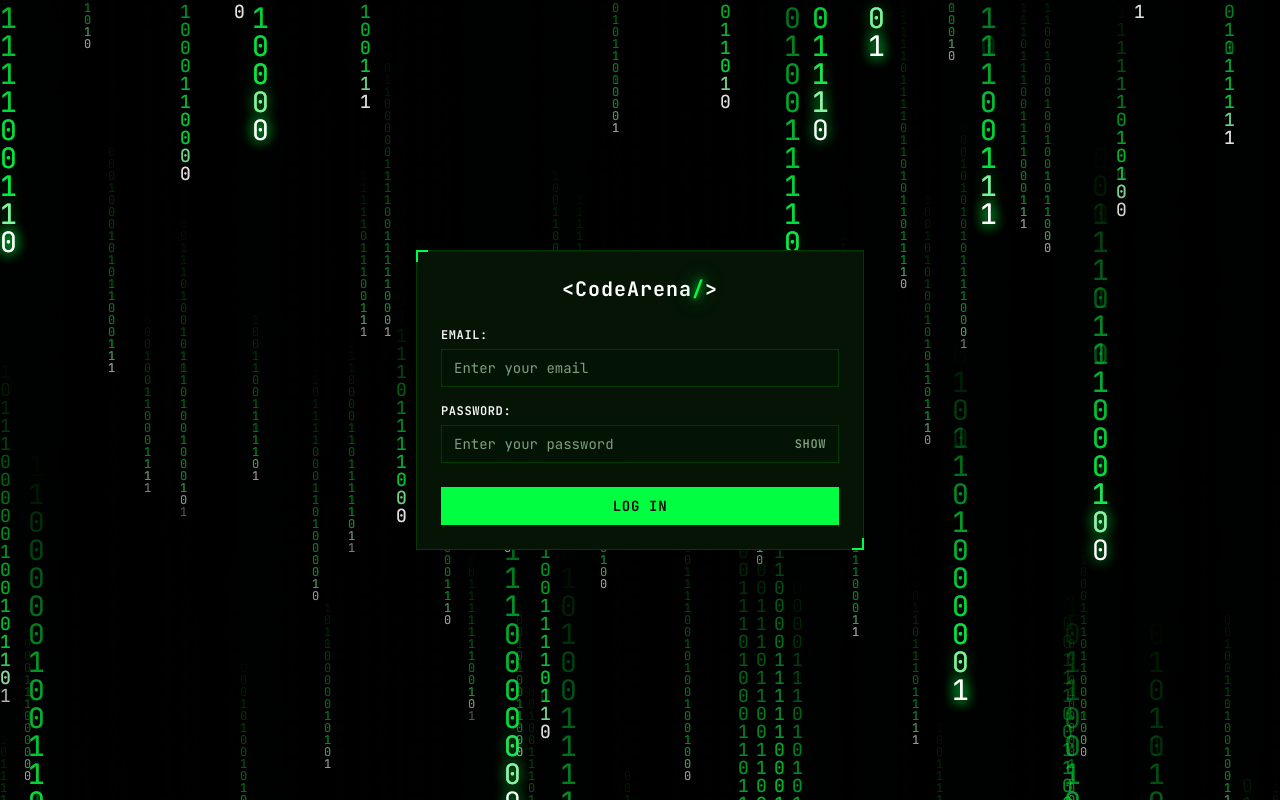
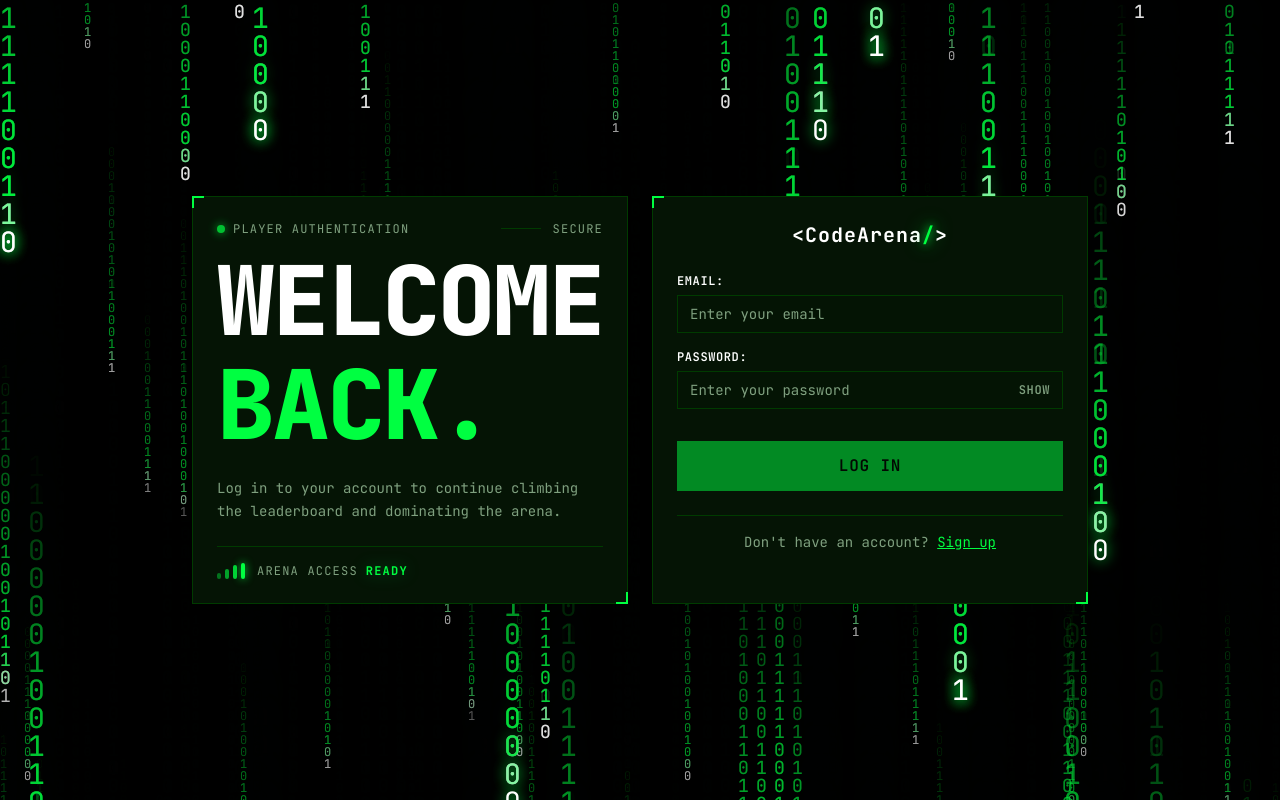
Before and after one commit to lysql3/ft_transcendence, a React (Vite) app in the folder frontend/: page /login in a window 1280 px wide. Built offline with nearby package versions, Linux system fonts and the light colour scheme.

Commit message:
finish both the form pages waiting just for the api

```diff
--- a/frontend/src/features/auth/components/LoginForm.tsx
+++ b/frontend/src/features/auth/components/LoginForm.tsx
@@ -1,22 +1,28 @@
-import { Card, CardHeader, CardContent } from "@/components/ui/Card";
+import {
+  Card,
+  CardHeader,
+  CardContent,
+  CardFooter,
+} from "@/components/ui/Card";
 import { Input } from "@/components/ui/Input";
 import { Logo } from "@/components/ui/Logo";
 import { Button } from "@/components/ui/Button";
 import { useForm } from "react-hook-form";
 import { zodResolver } from "@hookform/resolvers/zod";
-import { registerSchema } from "@/features/auth/schemas/auth";
+import { LoginSchema, type LoginFormData } from "@/features/auth/schemas/auth";
+import { Link } from "react-router-dom";
 
 export const LoginForm = ({ className }: { className?: string }) => {
   const {
     register,
     handleSubmit,
-    formState: { errors },
-  } = useForm({
+    formState: { errors, isSubmitting, isValid },
+  } = useForm<LoginFormData>({
     mode: "onBlur",
-    resolver: zodResolver(registerSchema),
+    resolver: zodResolver(LoginSchema),
   });
 
-  const onSubmit = (data: any) => {
+  const onSubmit = async (data: LoginFormData) => {
     console.log("Form submitted successfully:", data);
   };
 
@@ -26,15 +32,18 @@ export const LoginForm = ({ className }: { className?: string }) => {
         <Logo />
       </CardHeader>
       <CardContent>
-        <form onSubmit={handleSubmit(onSubmit)} noValidate className="flex flex-col gap-4">
-
+        <form
+          onSubmit={handleSubmit(onSubmit)}
+          noValidate
+          className="flex flex-col gap-4"
+        >
           <Input
             label="Email:"
             type="email"
             id="email"
             placeholder="Enter your email"
             {...register("email")}
-            error={errors.email?.message as string}
+            error={errors.email?.message}
           />
 
           <Input
@@ -42,16 +51,31 @@ export const LoginForm = ({ className }: { className?: string }) => {
             type="password"
             id="password"
             {...register("password")}
-            error={errors.password?.message as string}
+            error={errors.password?.message}
             placeholder="Enter your password"
           />
           <div className="flex justify-center mt-2">
-            <Button type="submit" variant="solid" className="w-full">
+            <Button
+              type="submit"
+              variant="solid"
+              size="lg"
+              loading={isSubmitting}
+              disabled={!isValid || isSubmitting}
+              className="mt-2 w-full"
+            >
               Log in
             </Button>
           </div>
         </form>
       </CardContent>
+      <CardFooter className="justify-center">
+        <p className="text-center text-sm text-muted-foreground">
+          Don't have an account?{" "}
+          <Link to="/signup" className="text-accent underline">
+            Sign up
+          </Link>
+        </p>
+      </CardFooter>
     </Card>
   );
 };
--- a/frontend/src/features/auth/components/SignUpForm.tsx
+++ b/frontend/src/features/auth/components/SignUpForm.tsx
@@ -1,10 +1,19 @@
-import { Card, CardHeader, CardContent, CardFooter } from "@/components/ui/Card";
+import {
+  Card,
+  CardHeader,
+  CardContent,
+  CardFooter,
+} from "@/components/ui/Card";
 import { Input } from "@/components/ui/Input";
 import { Logo } from "@/components/ui/Logo";
 import { Button } from "@/components/ui/Button";
 import { useForm } from "react-hook-form";
 import { zodResolver } from "@hookform/resolvers/zod";
-import { registerSchema } from "@/features/auth/schemas/auth";
+import {
+  RegisterSchema,
+  type RegisterFormData,
+} from "@/features/auth/schemas/auth";
+import { Link } from "react-router-dom";
 
 const linkClass =
   "text-accent underline underline-offset-4 transition-colors duration-(--duration) hover:text-accent/80";
@@ -13,25 +22,33 @@ export const SignUpForm = ({ className }: { className?: string }) => {
   const {
     register,
     handleSubmit,
-    formState: { errors, isSubmitting },
-  } = useForm({
+    formState: { errors, isSubmitting , isValid },
+  } = useForm<RegisterFormData>({
     mode: "onBlur",
-    resolver: zodResolver(registerSchema),
+    resolver: zodResolver(RegisterSchema),
   });
 
-  const onSubmit = async (data: any) => {
+  const onSubmit = async (data: RegisterFormData) => {
     console.log("Form submitted successfully:", data);
   };
 
   return (
     // flex-col lets this card stretch to the same height as its neighbour
-    <Card variant="solid" corners className={`flex flex-col ${className ?? ""}`}>
+    <Card
+      variant="solid"
+      corners
+      className={`flex flex-col ${className ?? ""}`}
+    >
       <CardHeader className="flex items-center justify-center pb-2">
         <Logo />
       </CardHeader>
 
       <CardContent className="flex-1">
-        <form onSubmit={handleSubmit(onSubmit)} noValidate className="flex flex-col gap-4">
+        <form
+          onSubmit={handleSubmit(onSubmit)}
+          noValidate
+          className="flex flex-col gap-4"
+        >
           <Input
             label="Username:"
             type="text"
@@ -72,7 +89,6 @@ export const SignUpForm = ({ className }: { className?: string }) => {
             error={errors.confirmPassword?.message as string}
           />
 
-          {/* Terms checkbox and its error */}
           <div className="flex flex-col gap-1 pt-1">
             <div className="flex items-start gap-2">
               <input
@@ -81,7 +97,10 @@ export const SignUpForm = ({ className }: { className?: string }) => {
                 {...register("terms")}
                 className="mt-0.5 size-4 shrink-0 cursor-pointer rounded-ui border-border bg-card accent-accent"
               />
-              <label htmlFor="terms" className="cursor-pointer select-none text-xs text-muted-foreground">
+              <label
+                htmlFor="terms"
+                className="cursor-pointer select-none text-xs text-muted-foreground"
+              >
                 I agree to the{" "}
                 <a href="/terms" className={linkClass}>
                   terms and conditions
@@ -95,7 +114,14 @@ export const SignUpForm = ({ className }: { className?: string }) => {
             )}
           </div>
 
-          <Button type="submit" variant="solid" size="lg" loading={isSubmitting} className="mt-2 w-full">
+          <Button
+            type="submit"
+            variant="solid"
+            size="lg"
+            loading={isSubmitting}
+            disabled={!isValid || isSubmitting}
+            className="mt-2 w-full"
+          >
             Sign up
           </Button>
         </form>
@@ -104,9 +130,9 @@ export const SignUpForm = ({ className }: { className?: string }) => {
       <CardFooter className="flex justify-center pt-4">
         <p className="text-center text-xs text-muted-foreground">
           Already have an account?{" "}
-          <a href="/login" className={linkClass}>
+          <Link to="/login" className={linkClass}>
             Log in
-          </a>
+          </Link>
         </p>
       </CardFooter>
     </Card>
--- a/frontend/src/features/auth/pages/LoginPage.tsx
+++ b/frontend/src/features/auth/pages/LoginPage.tsx
@@ -1,11 +1,78 @@
 import { LoginForm } from "@/features/auth/components/LoginForm";
 import { MatrixRain } from "@/components/ui/MatrixRain";
+import {
+  Card,
+  CardContent,
+  CardFooter,
+  CardHeader,
+} from "@/components/ui/Card";
+
+function WelcomeBackCard() {
+  return (
+    <Card
+      variant="solid"
+      corners
+      className="order-2 flex flex-col lg:order-1 max-w-md"
+    >
+      <CardHeader>
+        <div className="flex flex-wrap items-center justify-between gap-x-4 gap-y-2 text-xs tracking-widest text-muted-foreground">
+          <div className="flex items-center gap-2">
+            <span
+              aria-hidden="true"
+              className="size-2 rounded-full bg-accent shadow-[0_0_10px_var(--accent)] animate-pulse"
+            />
+            <span>PLAYER AUTHENTICATION</span>
+          </div>
+          <div className="flex items-center gap-3">
+            <span
+              aria-hidden="true"
+              className="hidden h-px w-10 bg-border sm:block"
+            />
+            <span>SECURE</span>
+          </div>
+        </div>
+      </CardHeader>
+      <CardContent className="flex-1">
+        <h1 className="text-4xl font-extrabold uppercase leading-none tracking-tight text-foreground sm:text-8xl">
+          WELCOME
+          <span className="mt-2 block text-accent">BACK.</span>
+        </h1>
+        <p className="mt-6 max-w-sm text-sm leading-relaxed text-muted-foreground">
+          Log in to your account to continue climbing the leaderboard and
+          dominating the arena.
+        </p>
+      </CardContent>
+      <CardFooter>
+        {" "}
+        <div className="flex items-center gap-3 font-mono text-xs tracking-widest">
+          <div className="flex items-end gap-1 h-4" aria-hidden="true">
+            <span className="w-1 bg-accent/40 h-1.5 rounded-xs" />
+            <span className="w-1 bg-accent/60 h-2.5 rounded-xs" />
+            <span className="w-1 bg-accent/80 h-3.5 rounded-xs" />
+            <span className="w-1 bg-accent h-4 rounded-xs shadow-[0_0_8px_var(--accent)]" />
+          </div>
+
+          {/* Status Text */}
+          <div className="flex items-center gap-2">
+            <span className="text-muted-foreground">ARENA ACCESS</span>
+            <span className="text-accent font-bold drop-shadow-[0_0_8px_rgba(0,255,102,0.3)]">
+              READY
+            </span>
+          </div>
+        </div>
+      </CardFooter>
+    </Card>
+  );
+}
 
 export default function LoginPage() {
   return (
-    <div className="flex flex-col items-center justify-center min-h-screen">
+    <main className="flex min-h-dvh items-center justify-center px-gutter py-8">
       <MatrixRain />
-      <LoginForm className="w-full max-w-md" />
-    </div>
+      <div className="grid w-full max-w-4xl grid-cols-1 gap-gutter justify-items-center lg:justify-items-stretch lg:grid-cols-2">
+        <WelcomeBackCard />
+        <LoginForm className="order-1 lg:order-2 max-w-md w-full" />
+      </div>
+    </main>
   );
 }
--- a/frontend/src/features/auth/schemas/auth.ts
+++ b/frontend/src/features/auth/schemas/auth.ts
@@ -1,6 +1,6 @@
 import { z } from "zod";
 
-export const registerSchema = z
+export const RegisterSchema = z
   .object({
     username: z.string().min(3, "Username must be at least 3 characters"),
     email: z.string().email("Invalid email address"),
@@ -25,3 +25,11 @@ export const registerSchema = z
     message: "Passwords do not match",
     path: ["confirmPassword"],
   });
+
+export const LoginSchema = z.object({
+  email: z.string().min(1, "Email is required").email("Invalid email address"),
+  password: z.string().min(1, "Password is required"),
+});
+
+export type RegisterFormData = z.infer<typeof RegisterSchema>;
+export type LoginFormData = z.infer<typeof LoginSchema>;
```
